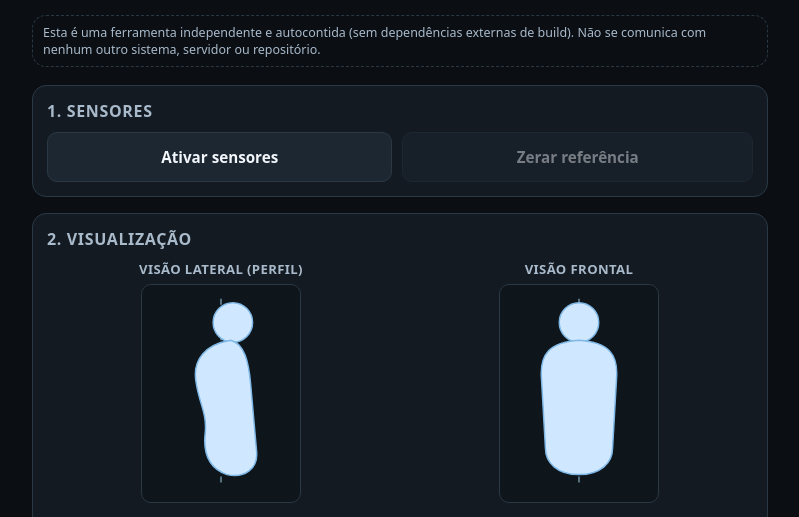
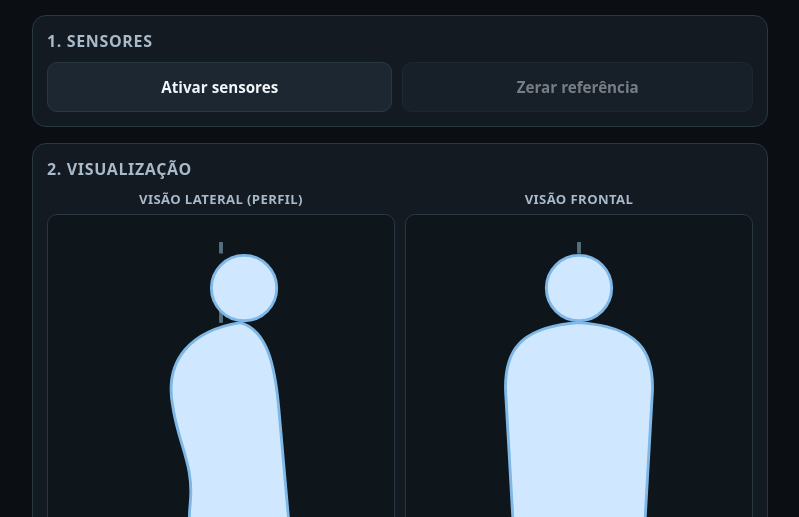
Before and after one commit to thiagohenriqueos-fcte/monitor-inclinacao-tronco, a plain HTML site: page index.html in a window 1280 px wide. Shown: the part 95-612 px from the top of the page, without its empty margins (240-1039 px from the left). Drawn offline with Linux system fonts and the light colour scheme.

Commit message:
Corrige geometria das silhuetas e layout da visualização
A rotação girava em torno do quadril (muito distante da cabeça), fazendo
a cabeça sair do quadro em ângulos moderados — mais visível na visão
frontal por ser uma forma simétrica. O pivô agora fica no centro da
própria silhueta, com viewBox ampliado e rotação aplicada via atributo
SVG (mais robusto entre navegadores/iOS do que transform-origin em CSS).

Também remove o texto de aviso de independência do projeto (coleta é
estática, não precisa desse aviso na tela) e troca o grid dos painéis
por flexbox com min-width:0, evitando qualquer risco de overflow/quebra
de layout em telas estreitas.

Co-Authored-By: Claude Sonnet 5 <noreply@anthropic.com>

```diff
--- a/index.html
+++ b/index.html
@@ -59,15 +59,6 @@
     margin: 0 0 18px;
     color: var(--cor-texto-suave);
     font-size: 0.92rem;
-  }
-
-  .aviso-independencia {
-    font-size: 0.78rem;
-    color: var(--cor-texto-suave);
-    border: 1px dashed var(--cor-painel-borda);
-    border-radius: var(--raio);
-    padding: 8px 10px;
-    margin-bottom: 18px;
   }
 
   section {
@@ -144,12 +135,14 @@
   }
 
   .painel-visualizacao {
-    display: grid;
-    grid-template-columns: 1fr 1fr;
+    display: flex;
+    flex-wrap: nowrap;
     gap: 10px;
   }
 
   .figura-container {
+    flex: 1 1 0;
+    min-width: 0;
     text-align: center;
   }
 
@@ -163,9 +156,9 @@
   }
 
   .silhueta-svg {
+    display: block;
     width: 100%;
     height: auto;
-    max-width: 160px;
     background: #0e151b;
     border-radius: 10px;
     border: 1px solid var(--cor-painel-borda);
@@ -178,7 +171,6 @@
   }
 
   .figura-rotativa {
-    transform-origin: 80px 190px;
     transition: transform 0.12s linear;
   }
 
@@ -193,12 +185,14 @@
   }
 
   .leituras {
-    display: grid;
-    grid-template-columns: 1fr 1fr;
+    display: flex;
+    flex-wrap: nowrap;
     gap: 10px;
   }
 
   .leitura {
+    flex: 1 1 0;
+    min-width: 0;
     background: #0e151b;
     border: 1px solid var(--cor-painel-borda);
     border-radius: 10px;
@@ -222,6 +216,11 @@
     font-weight: 700;
     font-variant-numeric: tabular-nums;
     color: var(--cor-neutro);
+    white-space: nowrap;
+  }
+
+  @media (max-width: 380px) {
+    .leitura-valor { font-size: 1.5rem; }
   }
 
   .leitura-valor.nivel-atencao { color: var(--cor-atencao); }
@@ -329,10 +328,6 @@
   <h1>Monitor de Inclinação de Tronco</h1>
   <p class="subtitulo">Coleta de dados biomecânicos em tempo real a partir dos sensores de orientação do celular, para uso durante atividade física de atletas cadeirantes.</p>
 
-  <div class="aviso-independencia">
-    Esta é uma ferramenta independente e autocontida (sem dependências externas de build). Não se comunica com nenhum outro sistema, servidor ou repositório.
-  </div>
-
   <section id="secaoSensores" aria-labelledby="tituloSensores">
     <h2 id="tituloSensores">1. Sensores</h2>
     <div class="botoes">
@@ -347,33 +342,33 @@
     <div class="painel-visualizacao">
       <div class="figura-container">
         <h3>Visão lateral (perfil)</h3>
-        <svg class="silhueta-svg" viewBox="0 0 160 220" aria-hidden="true">
-          <line x1="80" y1="14" x2="80" y2="206" class="linha-referencia"></line>
+        <svg class="silhueta-svg" viewBox="0 0 180 220" aria-hidden="true">
+          <line x1="90" y1="14" x2="90" y2="206" class="linha-referencia"></line>
           <g class="figura-rotativa" id="figuraLateral">
-            <circle cx="92" cy="38" r="20" class="figura-corpo"></circle>
-            <path d="M 90 56
-                     C 65 60, 50 75, 55 100
-                     C 58 120, 66 130, 64 150
-                     C 62 168, 66 185, 86 192
-                     C 104 196, 118 186, 116 168
-                     L 110 100
-                     C 108 78, 104 60, 90 56 Z" class="figura-corpo"></path>
+            <circle cx="102" cy="38" r="17" class="figura-corpo"></circle>
+            <path d="M 100 56
+                     C 75 60, 60 75, 65 100
+                     C 68 120, 76 130, 74 150
+                     C 72 168, 76 185, 96 192
+                     C 114 196, 128 186, 126 168
+                     L 120 100
+                     C 118 78, 114 60, 100 56 Z" class="figura-corpo"></path>
           </g>
         </svg>
       </div>
       <div class="figura-container">
         <h3>Visão frontal</h3>
-        <svg class="silhueta-svg" viewBox="0 0 160 220" aria-hidden="true">
-          <line x1="80" y1="14" x2="80" y2="206" class="linha-referencia"></line>
+        <svg class="silhueta-svg" viewBox="0 0 180 220" aria-hidden="true">
+          <line x1="90" y1="14" x2="90" y2="206" class="linha-referencia"></line>
           <g class="figura-rotativa" id="figuraFrontal">
-            <circle cx="80" cy="38" r="20" class="figura-corpo"></circle>
-            <path d="M 80 56
-                     C 50 58, 40 70, 42 95
-                     L 46 165
-                     C 46 180, 58 192, 80 192
-                     C 102 192, 114 180, 114 165
-                     L 118 95
-                     C 120 70, 110 58, 80 56 Z" class="figura-corpo"></path>
+            <circle cx="90" cy="38" r="17" class="figura-corpo"></circle>
+            <path d="M 90 56
+                     C 60 58, 50 70, 52 95
+                     L 56 165
+                     C 56 180, 68 192, 90 192
+                     C 112 192, 124 180, 124 165
+                     L 128 95
+                     C 130 70, 120 58, 90 56 Z" class="figura-corpo"></path>
           </g>
         </svg>
       </div>
@@ -440,7 +435,9 @@
   var JANELA_GRAFICO_MS = 15000;
   var INTERVALO_MIN_AMOSTRA_MS = 50; // ~20 Hz no log de gravação
   var TIMEOUT_DETECCAO_MS = 2500;
-  var LIMITE_ROTACAO_VISUAL = 60; // graus, apenas para não distorcer o desenho
+  var LIMITE_ROTACAO_VISUAL = 50; // graus, evita a silhueta "sair" da moldura do SVG
+  var PIVO_X = 90; // centro de rotação das silhuetas, em coordenadas do viewBox
+  var PIVO_Y = 115;
 
   var btnAtivar = document.getElementById("btnAtivar");
   var btnZerar = document.getElementById("btnZerar");
@@ -510,8 +507,8 @@
   function atualizarVisual(beta, gamma) {
     var rotLateral = clamp(SINAL_BETA * beta, -LIMITE_ROTACAO_VISUAL, LIMITE_ROTACAO_VISUAL);
     var rotFrontal = clamp(SINAL_GAMMA * gamma, -LIMITE_ROTACAO_VISUAL, LIMITE_ROTACAO_VISUAL);
-    figuraLateral.style.transform = "rotate(" + rotLateral + "deg)";
-    figuraFrontal.style.transform = "rotate(" + rotFrontal + "deg)";
+    figuraLateral.setAttribute("transform", "rotate(" + rotLateral + " " + PIVO_X + " " + PIVO_Y + ")");
+    figuraFrontal.setAttribute("transform", "rotate(" + rotFrontal + " " + PIVO_X + " " + PIVO_Y + ")");
 
     valorBetaEl.textContent = formatarGraus(beta);
     valorGammaEl.textContent = formatarGraus(gamma);
```
